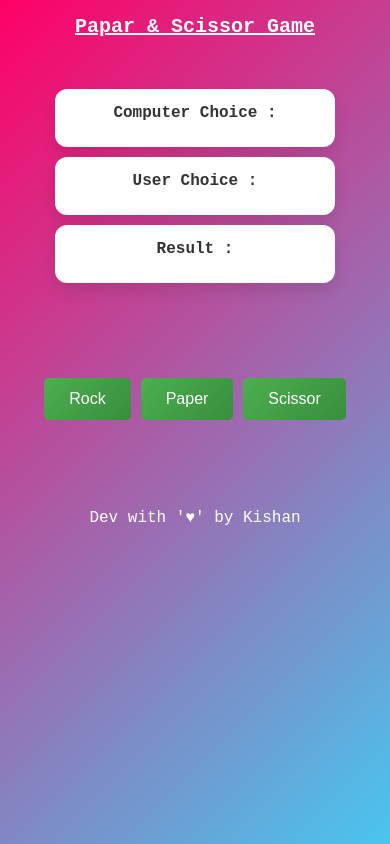
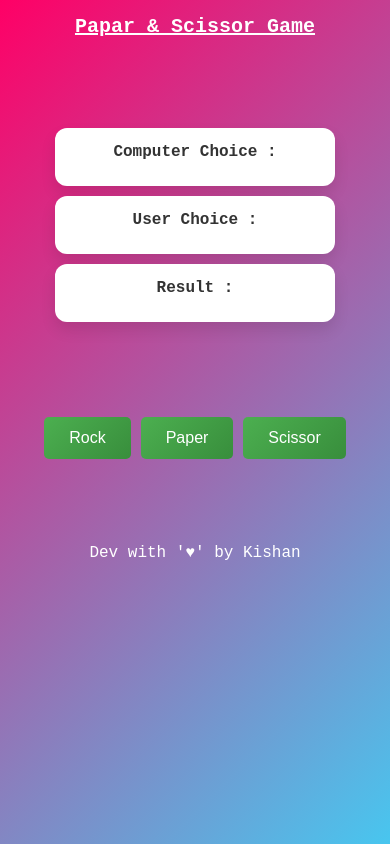
Before and after one commit to mrperfectvip/g1, a plain HTML site: page index.html in a window 390 px wide. Drawn offline with Linux system fonts and the light colour scheme.

Commit message:
modification

```diff
--- a/style.css
+++ b/style.css
@@ -94,6 +94,9 @@ button:active {
 }
 
 @media (max-width: 600px) {
+    body{
+     padding-top: 10%;
+    }
     .choice {
         margin: 5px;
         width: 280px;
```
Also changed, not shown: script.js (+9 -13 lines).
